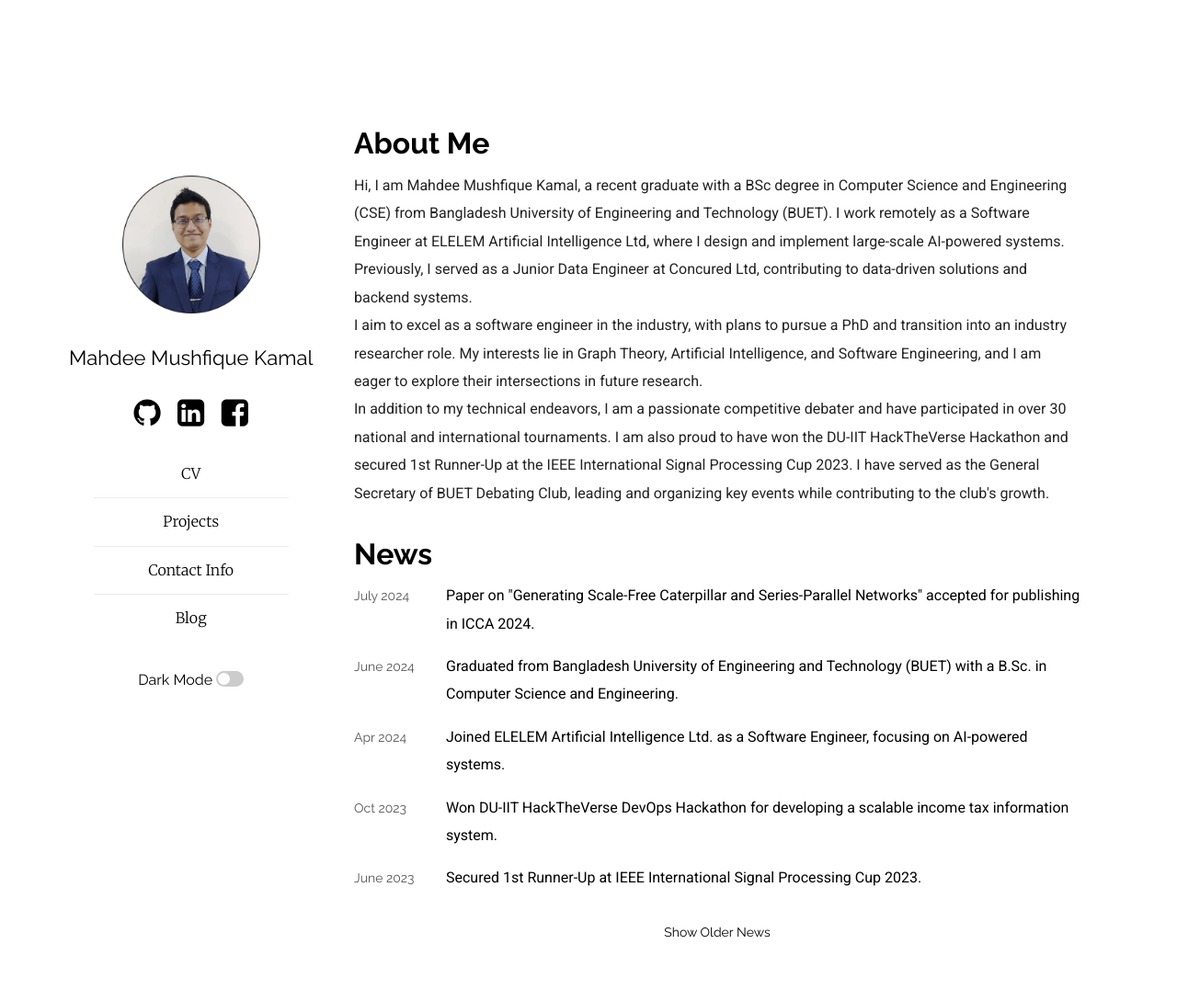
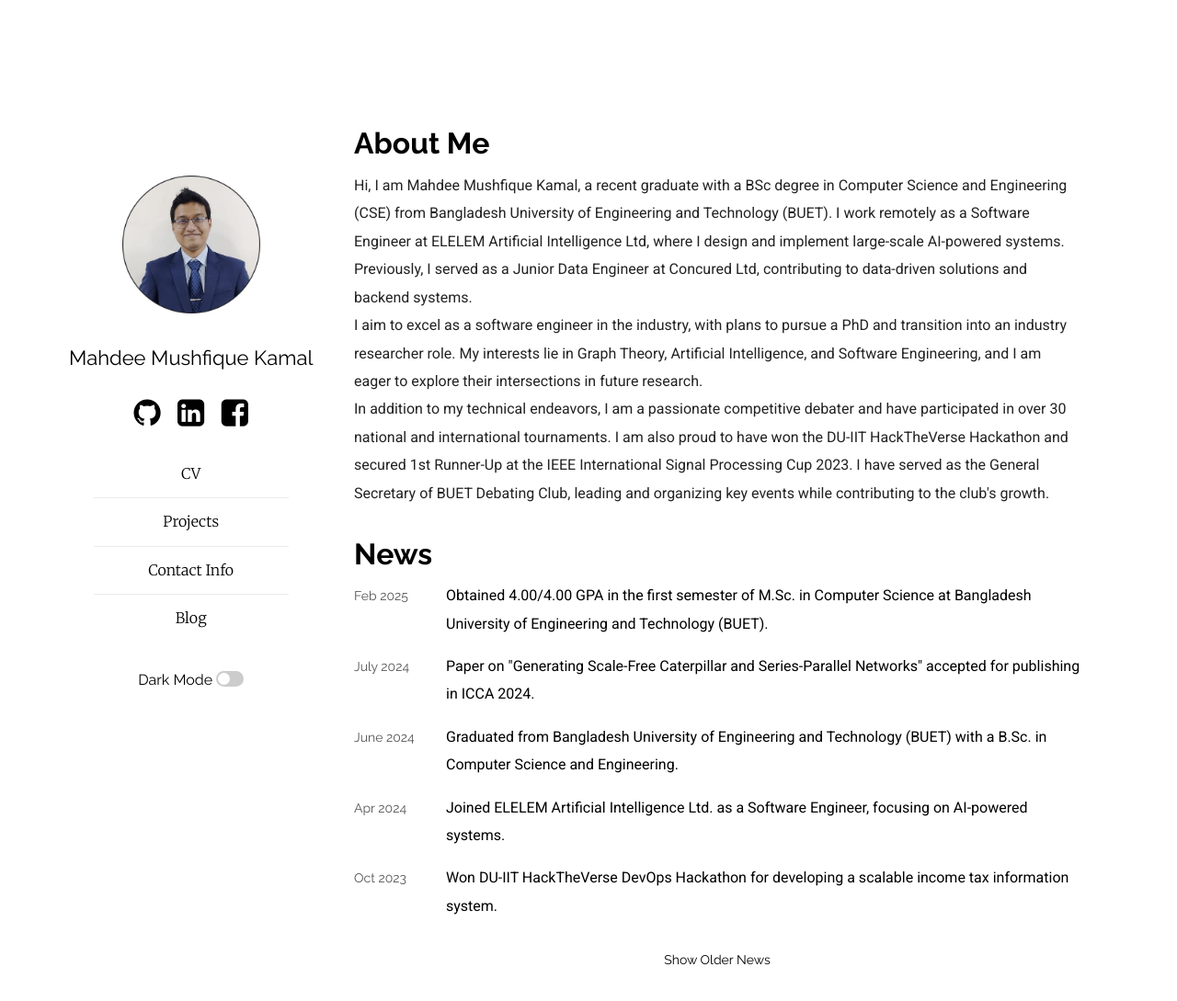
Before and after one commit to MahdeeMushfiqueKamal/MahdeeMushfiqueKamal.github.io, a Jekyll site: the page built from index.html, in a window 1280 px wide and 1113 px high. Shown: the top 1089 px of the window at 92% size. Built offline with Jekyll 4.4.1, drawn with Linux system fonts in a browser that asks for light colours.

Commit message:
Added MSc Result News

```diff
--- a/_data/news.yml
+++ b/_data/news.yml
@@ -1,3 +1,6 @@
+- date: Feb 2025
+  content: Obtained 4.00/4.00 GPA in the first semester of M.Sc. in Computer Science at Bangladesh University of Engineering and Technology (BUET).
+
 - date: July 2024
   content: Paper on "Generating Scale-Free Caterpillar and Series-Parallel Networks" accepted for publishing in ICCA 2024.
 
```
